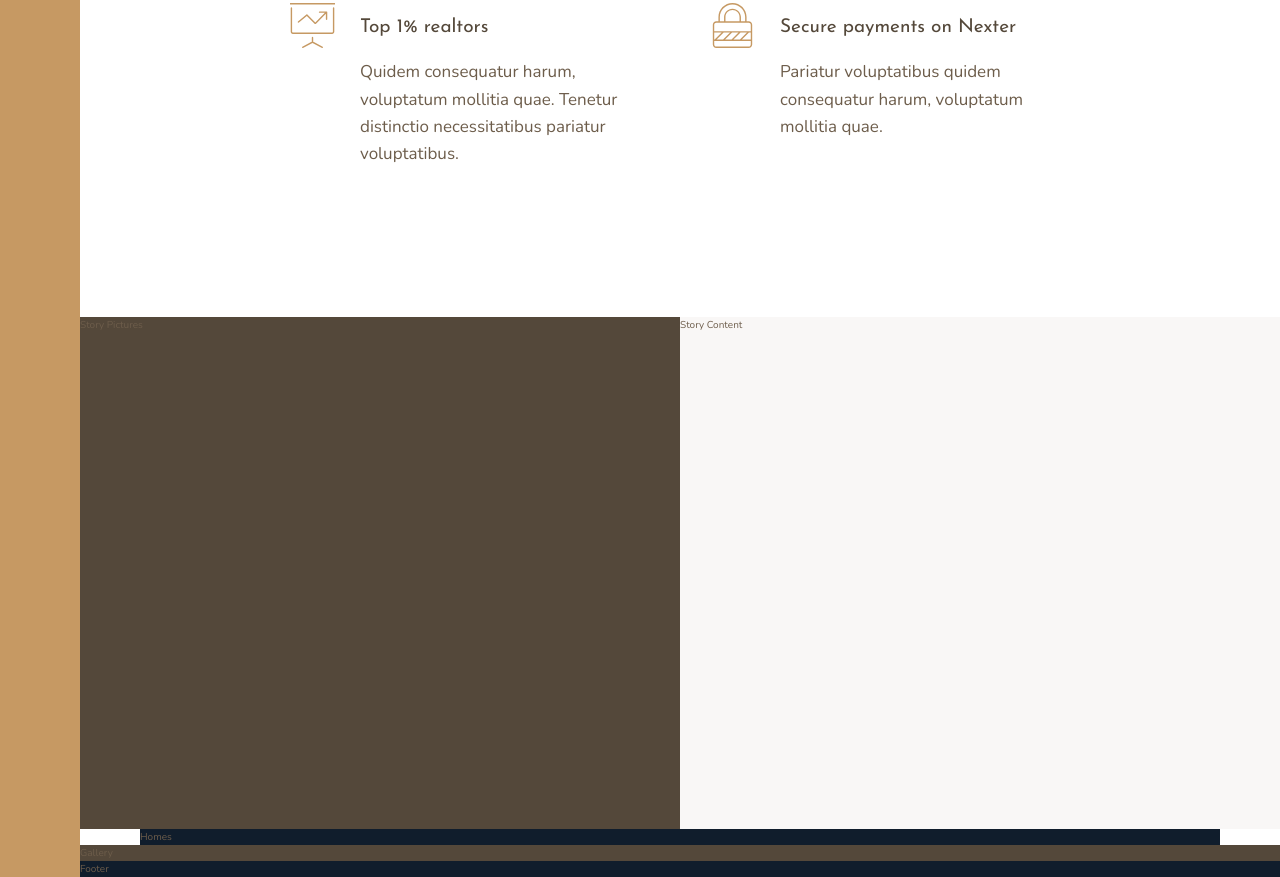
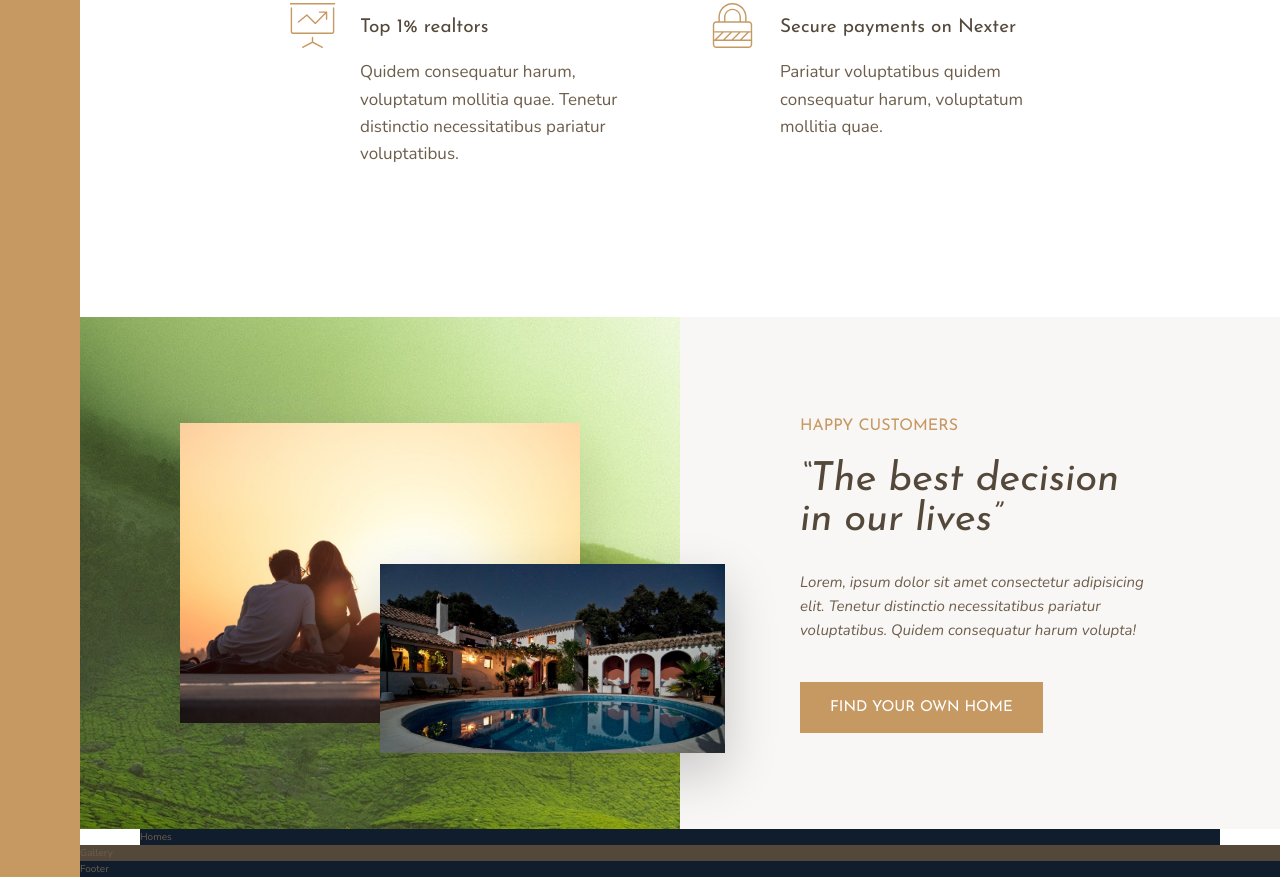
Before and after one commit to raexune/nexter, a website: page index.html in a window 1280 px wide. Shown: the part 1178-2055 px from the top of the page. Drawn offline with nearby package versions, Linux system fonts and the light colour scheme.

Commit message:
story section

```diff
--- a/index.html
+++ b/index.html
@@ -68,10 +68,14 @@
         </div>
     </section>
     <div class="story__pictures">
-        Story Pictures
+        <img src="/img/story-1.jpeg" alt="Couple" class="story__img-1">
+        <img src="/img/story-2.jpeg" alt="House" class="story__img-2">
     </div>
     <div class="story__content">
-        Story Content
+        <h3 class="heading-3 mb-sm">Happy Customers</h3>
+        <h2 class="heading-2 heading-2--dark mb-md">&ldquo;The best decision in our lives&rdquo;</h2>
+        <p class="story__text">Lorem, ipsum dolor sit amet consectetur adipisicing elit. Tenetur distinctio necessitatibus pariatur voluptatibus. Quidem consequatur harum volupta!</p>
+        <button class="btn">Find your own home</button>
     </div>
     <section class="homes">
         Homes
--- a/sass/_story.scss
+++ b/sass/_story.scss
@@ -2,10 +2,44 @@
     &__pictures {
         background-color: $color-grey-dark-1;
         grid-column: full-start / col-end 4;
+
+        display: grid;
+        grid-template-columns: repeat(6, 1fr);
+        grid-template-rows: repeat(6, 1fr);
+        align-items: center;
+
+        background-image: url(../img/back.jpg);
+    }
+
+    &__img-1{
+        width: 100%;
+        grid-column: 2 / 6;
+        grid-row: 2 / 6;
+        box-shadow: 0 2rem 5rem rgba(#000, 0.1);
+    }
+
+    &__img-2{
+        width: 115%;
+        grid-column: 4 / 7;
+        grid-row: 4 / 6;
+        z-index: 20;
+        box-shadow: 0 2rem 5rem rgba(#000, 0.2);
     }
 
     &__content {
         background-color: $color-grey-light-1;
         grid-column: col-start 5 / full-end;
+
+        padding: 6rem 12rem;
+        display: flex;
+        flex-direction: column;
+        justify-content: center;
+        align-items: flex-start;
+    }
+
+    &__text{
+        font-size: 1.5rem;
+        font-style: italic;
+        margin-bottom: 4rem;
     }
 }
--- a/sass/_typography.scss
+++ b/sass/_typography.scss
@@ -9,10 +9,25 @@
 
 .heading-2{
     @extend %heading;
+    font-size: 4rem;
+    font-style: italic;
+    line-height: 1;
+
+    &--light{
+        color: $color-grey-light-1;
+    }
+
+    &--dark{
+        color: $color-grey-dark-1;
+    }
 }
 
 .heading-3{
     @extend %heading;
+
+    font-size: 1.6rem;
+    color: $color-primary;
+    text-transform: uppercase;
 }
 
 .heading-4{
@@ -27,3 +42,35 @@
         color: $color-grey-dark-1;
     }
 }
+
+.btn{
+    background-color: $color-primary;
+    color: #fff;
+    border: none;
+    border-radius: 0;
+    font-family: $font-display;
+    font-size: 1.5rem;
+    text-transform: uppercase;
+    padding: 1.8rem 3rem;
+    cursor: pointer;
+
+    &:hover{
+        background-color: $color-primary-dark;
+    }
+}
+
+.mb-sm{
+    margin-bottom: 2rem;
+}
+
+.mb-md{
+    margin-bottom: 3rem;
+}
+
+.mb-lg{
+    margin-bottom: 4rem;
+}
+
+.mb-hg{
+    margin-bottom: 8rem;
+}
```
Also changed, not shown: css/main.css, 1 other file.
